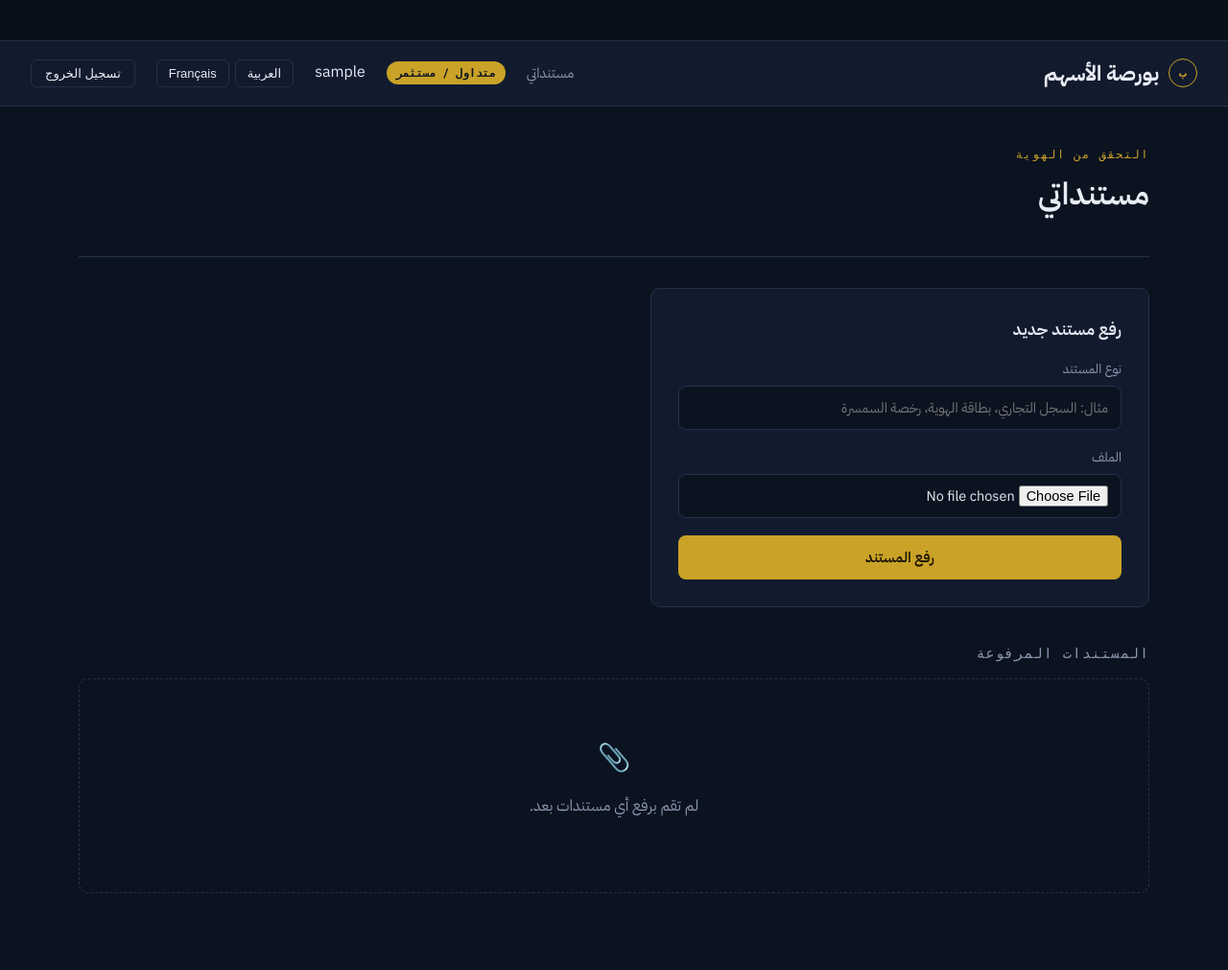
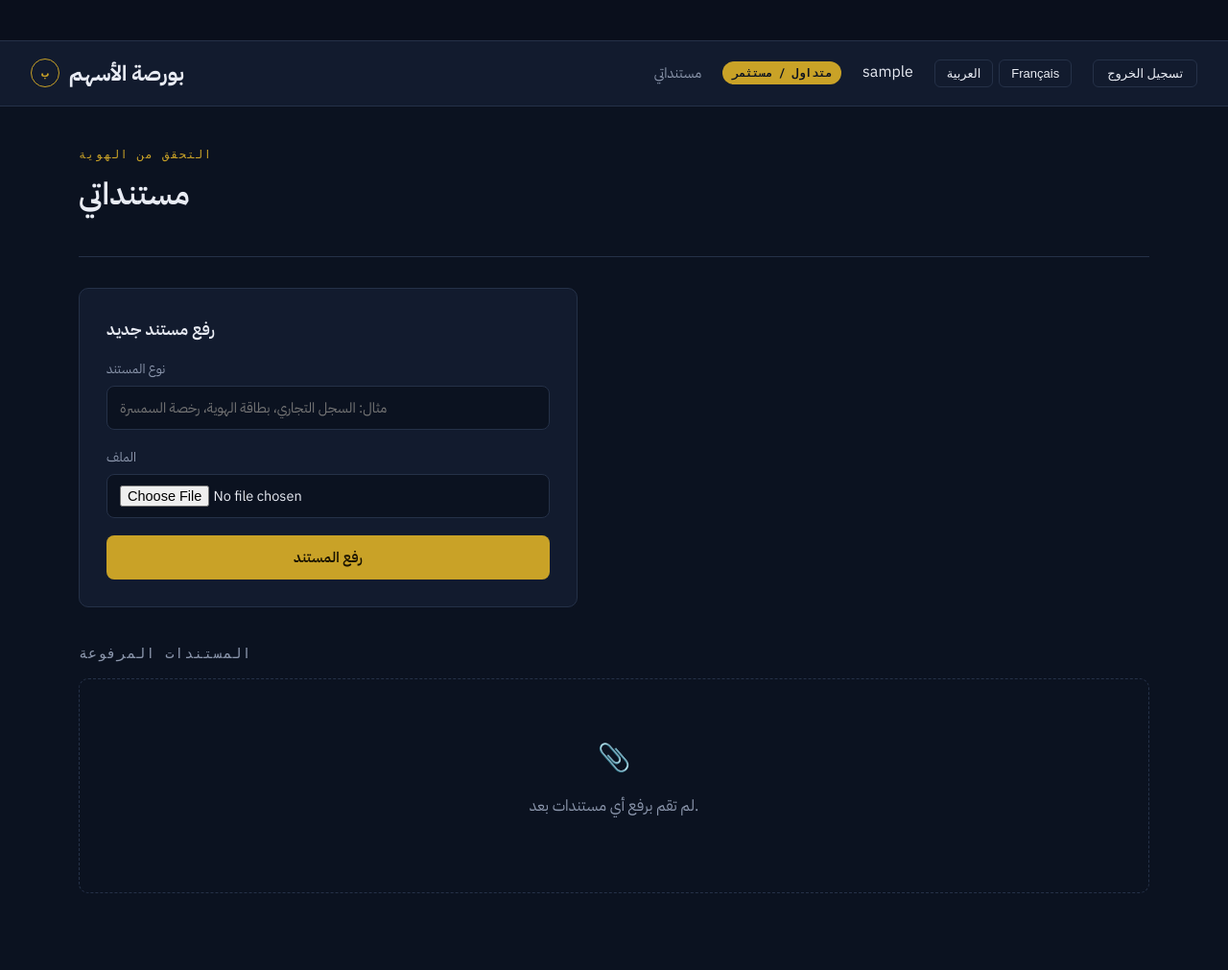
Before and after one commit to MEDMOUSSA-AI/bourse-nouakchott, a Django app: page /documents/ in a window 1280 px wide. Shown: the whole page at 96% size. Run offline with Django 5.2, Linux system fonts and the light colour scheme; the visitor is signed in with stand-in values (Sample User, id 1); data that the repository does not hold is empty.

Commit message:
إصلاح اتجاه الصفحة (RTL/LTR) حسب اللغة + إضافة .gitignore

```diff
--- a/bourse_project_phase5_bilingual (1)/bourse_project/static/css/main.css
+++ b/bourse_project_phase5_bilingual (1)/bourse_project/static/css/main.css
@@ -34,7 +34,7 @@ body {
   color: var(--text);
   font-family: var(--font-body);
   line-height: 1.6;
-  direction: rtl;
+
 }
 
 a { color: inherit; }
```
Also changed, not shown: 1 other file.
